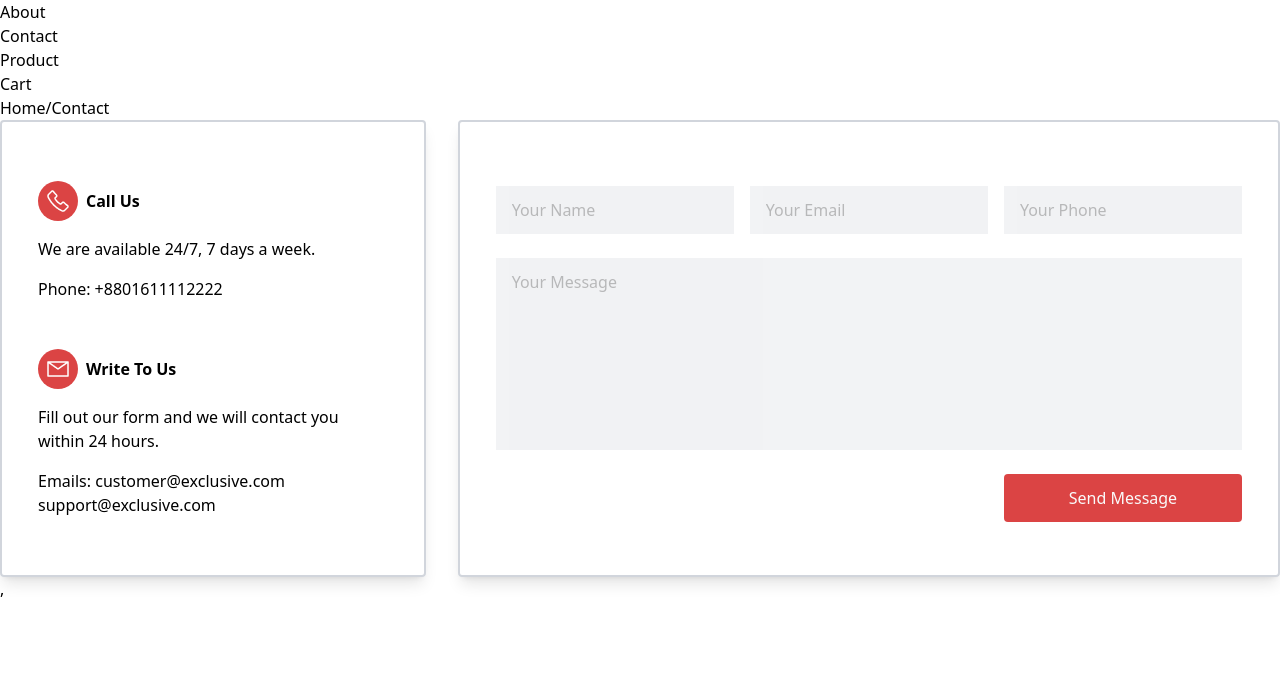
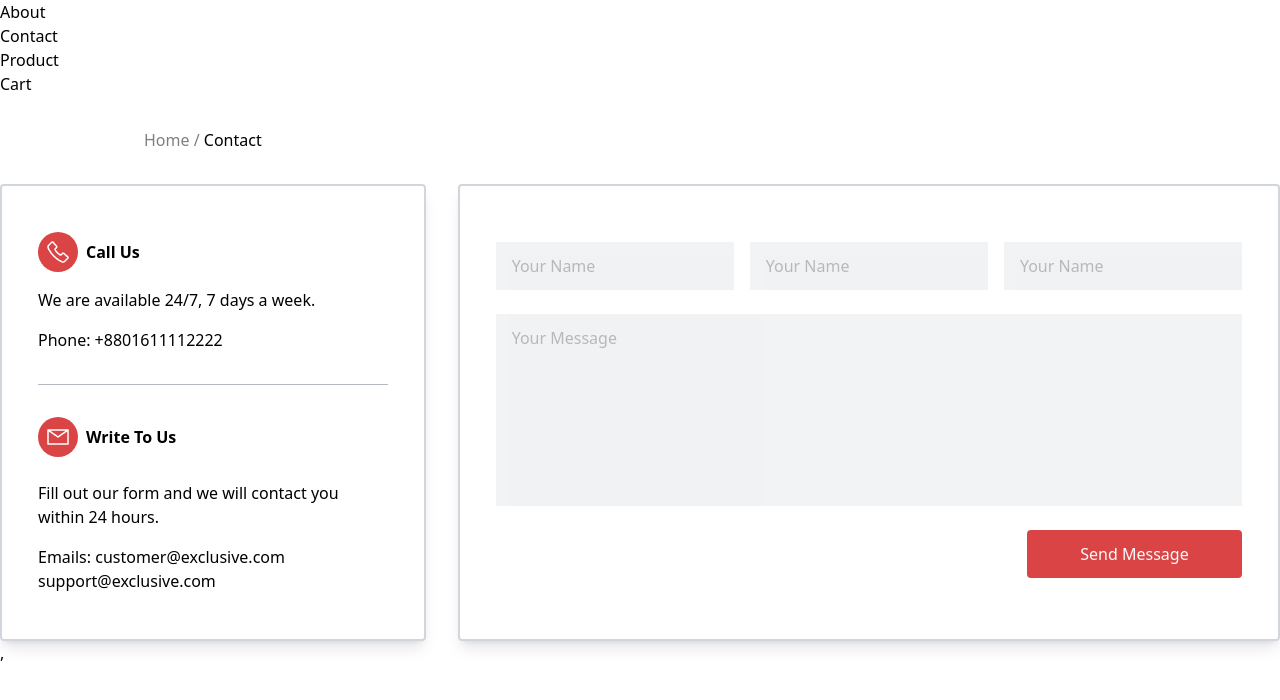
Before and after one commit to Dmengine/sailmart, a React (Vite) app: page /contact in a window 1280 px wide. Shown: the top 700 px of the page. Built offline with nearby package versions, Linux system fonts and the light colour scheme.

Commit message:
second commit for Contact component

```diff
--- a/src/pages/contact/Contact.jsx
+++ b/src/pages/contact/Contact.jsx
@@ -3,25 +3,14 @@ import emailImgUrl from "../../assets/email-icon.png"
 
 export default function Contact() {
 
-    function handleSubmit (e) {
-       e.preventDefault()
-       const formEl = e.currentTarget
-       const formData = new FormData(formEl)
-       const name = formData.get("name")
-       const email = formData.get("email")
-       const phone = formData.get("phone")
-       console.log(name, email, phone)
-       formEl.reset()
-    }
-
     return (
         <>
-            <h4><span>Home</span>/<span>Contact</span></h4>
-            <main className="flex justify-center items-center sm:flex-row sm:mt-0 mt-16">
+            <h4 className="px-36 my-8 hidden lg:block"><span className="opacity-50" >Home /</span><span> Contact</span></h4>
+            <main className="flex justify-center items-center lg:flex-row sm:mt-0 mt-16">
                 <div className="flex flex-col gap-y-4 sm:flex-row sm:gap-8 justify-center
                     items-center">
-                    <section className="flex flex-col w-[100%] h-[auto] sm:w-[50%] sm:h-[457px]
-                        sm:py-16 sm:px-9 py-8 px-9 rounded sm:shadow-lg mb-4 justify-center
+                    <section className="flex flex-col w-[100%] h-[auto] lg:w-[50%] lg:h-[457px]
+                        sm:py-10 sm:px-9 py-8 px-9 rounded sm:shadow-lg mb-0 justify-center
                         border-gray-300 border-solid sm:border-2 sm:mb-0 text-xl sm:text-base">
                         <div className="flex items-center space-x-2
                             mb-4">
@@ -31,11 +20,11 @@ export default function Contact() {
                             <p className="font-semibold">Call Us</p>
                         </div>
                         <p className="mb-4" >We are available 24/7, 7 days a week.</p>
-                        <p>Phone: +8801611112222</p><br />
-                        <div className="max-w-full h-[2px] bg-gray-500
-                            opacity-50"></div><br />
+                        <p>Phone: +8801611112222</p>
+                        <div className="max-w-full md:max-w-full h-[1px] bg-gray-500
+                            opacity-50 my-8"></div>
                         <div className="flex items-center space-x-2
-                            mb-4">
+                            mb-6">
                             <div className="bg-[#db4444] w-10 h-10
                                 rounded-full flex justify-center items-center">
                                 <img src={emailImgUrl} alt="email-icon"/>
@@ -48,37 +37,49 @@ export default function Contact() {
                         <p>Emails: customer@exclusive.com
                             <br />  support@exclusive.com
                         </p>
-
+                        <div className="max-w-full md:max-w-full h-[1px] bg-gray-400
+                            opacity-50 mt-8 sm:hidden"></div>
 
                     </section>
-                    <section className="w-[100%] h-[auto] sm:h-[457px] sm:py-16 sm:px-9
-                        py-8 px-3 rounded sm:shadow-lg overflow-hidden
-                        border-gray-300 border-solid sm:border-2">
-                        <form onSubmit={handleSubmit}>
-                            <div className="grid grid-cols-3 grid-rows-6 gap-x-4 gap-y-6">
+                    <section className="w-[100%] h-[auto] sm:h-[457px] sm:py-14 sm:px-9
+                        pb-4 px-3 rounded sm:shadow-lg overflow-hidden
+                        border-gray-300 border-solid sm:border-2 text-xl sm:text-base">
+                        <h1 className="font-semibold text-2xl text-center mb-8
+                            sm:hidden">
+                            Send Us a Message
+                        </h1>
+                        <form>
+                            <div className="grid grid-cols-3 grid-rows-5 gap-x-4 gap-y-6">
                                 <input className="sm:col-span-1 sm:row-span-1 col-span-3
-                                    bg-gray-200 py-3 px-6 sm:px-4 opacity-50 outline-none"
+                                    bg-gray-200 py-3 px-6 sm:px-4 opacity-50 sm:outline-none
+                                    cursor-pointer outline-black"
                                     placeholder="Your Name"
                                     id="name" name="name" type="text" required
                                 />
                                 <input className="sm:col-span-1 sm:row-span-1 col-span-3
-                                    bg-gray-200 py-3 px-6 sm:px-4 opacity-50 outline-none"
-                                    placeholder="Your Email"
-                                    id="email" name="email" type="email" required
+                                    bg-gray-200 py-3 px-6 sm:px-4 opacity-50 sm:outline-none
+                                    cursor-pointer outline-black"
+                                    placeholder="Your Name"
+                                    id="name" name="name" type="text" required
                                 />
                                 <input className="sm:col-span-1 sm:row-span-1 col-span-3
-                                    bg-gray-200 py-3 px-6 sm:px-4 opacity-50 outline-none"
-                                    placeholder="Your Phone"
-                                    id="phone" name="phone" type="number" required
+                                    bg-gray-200 py-3 px-6 sm:px-4 opacity-50 sm:outline-none
+                                    cursor-pointer outline-black"
+                                    placeholder="Your Name"
+                                    id="name" name="name" type="text" required
                                 />
                                 <textarea className="col-span-3 row-span-3 bg-gray-200
-                                    py-3 px-6 resize-none sm:px-4 opacity-50 outline-none"
+                                    py-3 px-6 resize-none sm:px-4 opacity-50 sm:outline-none
+                                    cursor-pointer outline-black"
                                     placeholder="Your Message"
-                                    id="text" name="message" maxLength={750}
-                                ></textarea>
+                                    id="text" name="message" maxLength={750}>
+                                </textarea>
                                 <button className="sm:col-start-3 sm:col-end-4 col-span-3
-                                    bg-[#db4444] text-[#fafafa] rounded py-3 px-6"
-                                    type="submit">Send Message</button>
+                                    bg-[#db4444] text-[#fafafa] rounded py-3 px-6
+                                    sm:justify-self-end cursor-pointer sm:w-[215px]"
+                                    type="submit">Send Message
+                                </button>
+
                             </div>
                         </form>
                     </section>
```
